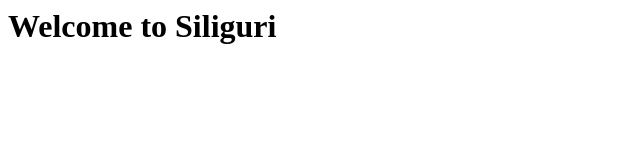
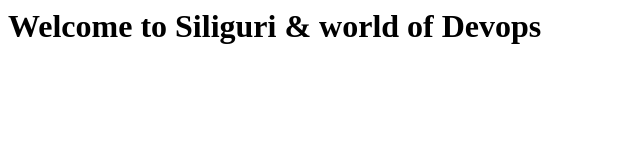
Before and after one commit to neel-max-creator/tour, a plain HTML site: page index.html in a window 1280 px wide. Shown: the whole page, without its empty margins (0-640 px from the left). Drawn offline with Linux system fonts and the light colour scheme.

Commit message:
edited index file

```diff
--- a/index.html
+++ b/index.html
@@ -1,6 +1,6 @@
 <html>
 <title> DevOps CI/CD Pipeline </title>
 <body>
-<h1> Welcome to Siliguri </h1>
+<h1> Welcome to Siliguri & world of Devops </h1>
 </body>
 </html>
```
